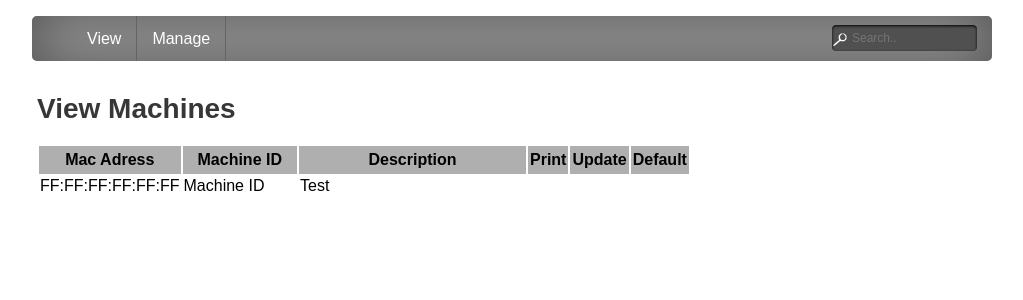
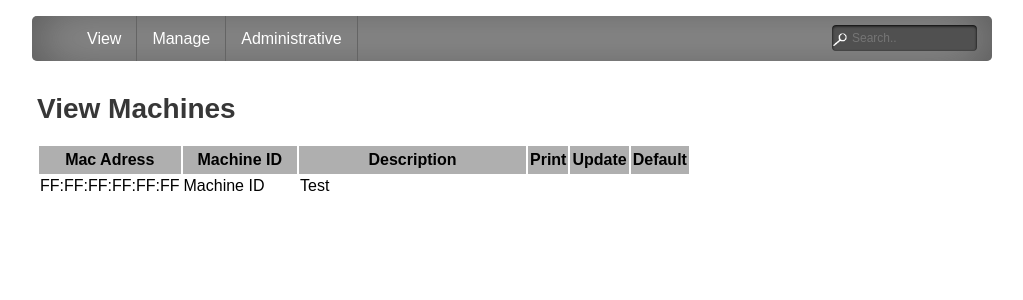
Before and after one commit to unixabg/live-medium-install-tools, a PHP site: page /frontend/php/index.php in a window 1280 px wide. Shown: the top 300 px of the page, without its empty margins (128-1151 px from the left). Run offline with PHP 8.4, Linux system fonts and the light colour scheme.

Commit message:
Added administrative tab to header.php frontend/php.

```diff
--- a/frontend/php/header.php
+++ b/frontend/php/header.php
@@ -19,6 +19,7 @@
 	<ul>
 		<li><a href="index.php">View</a></li>
 		<li><a href="manage.php">Manage</a></li>
+		<li><a href="admin.php">Administrative</a></li>
 	</ul>
 	<ul class="search">
 		<li>
```
